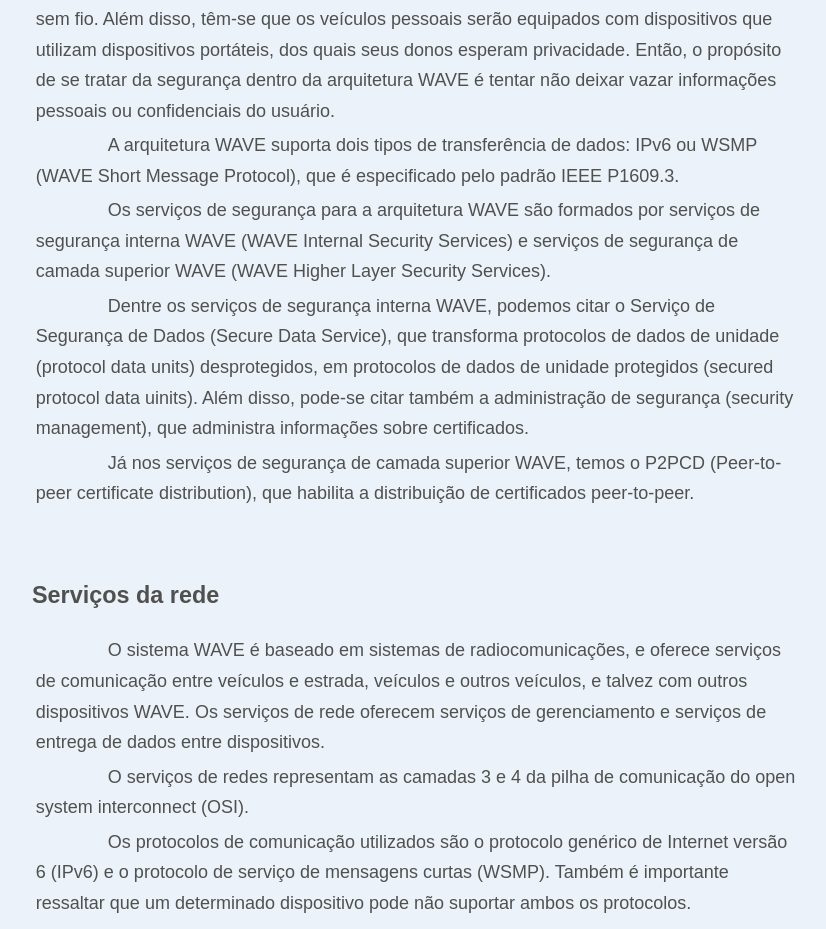
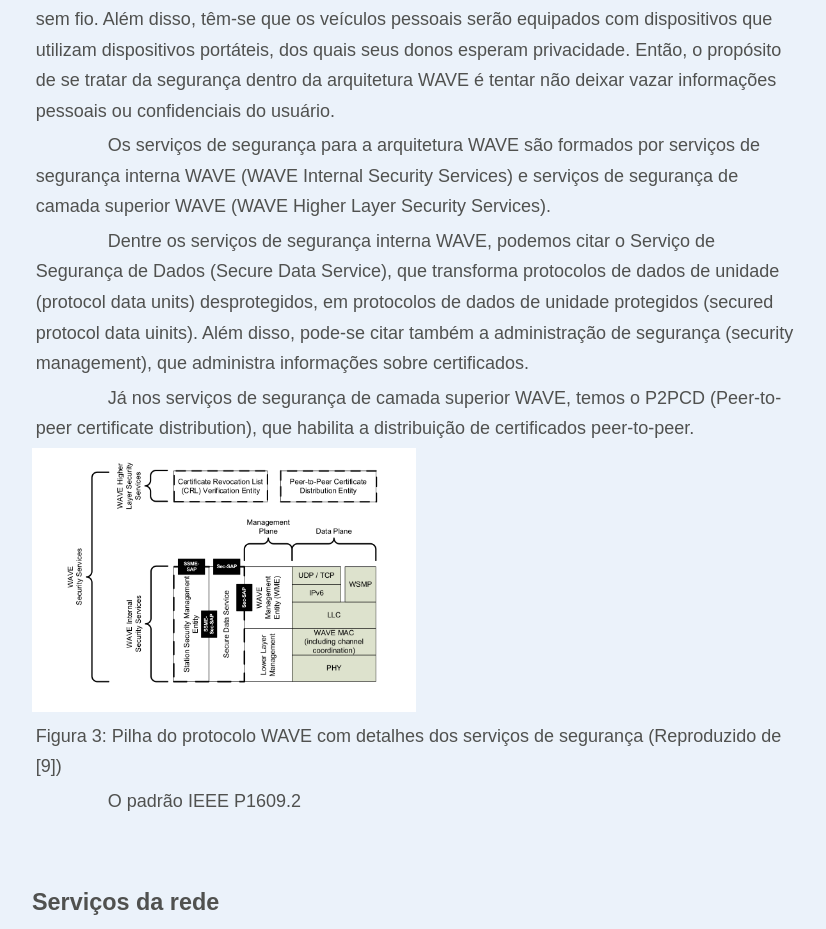
Before and after one commit to jvdavim/EEL879-Redes-de-Computadores-II, a plain HTML site: page index.html in a window 1280 px wide. Shown: the part 3785-4714 px from the top of the page, without its empty margins (224-1050 px from the left). Drawn offline with Linux system fonts and the light colour scheme.

Commit message:
Small changes in Security.
Added figure 3 to Security section and small reviews.

```diff
--- a/index.html
+++ b/index.html
@@ -78,11 +78,12 @@
 		<br>
 		<p> Para dar início a esta abordagem, é necessário saber sobre qual segurança está sendo tratada. Em Redes Veiculares, podemos nos referir à segurança do tráfego de dados da rede, assim como à segurança do motorista do veículo. Mesmo sabendo que existe uma relação direta entre as duas abordagens, esta seção se destinará a tratar do primeiro tipo de segurança, ou seja, da segurança relacionada ao tráfego de dados na rede. </p>
 		<p> O problema de segurança na WAVE se dá pela natureza insegura da comunicação sem fio. Além disso, têm-se que os veículos pessoais serão equipados com dispositivos que utilizam dispositivos portáteis, dos quais seus donos esperam privacidade. Então, o propósito de se tratar da segurança dentro da arquitetura WAVE é tentar não deixar vazar informações pessoais ou confidenciais do usuário. </p>
-		<p> A arquitetura WAVE suporta dois tipos de transferência de dados: IPv6 ou WSMP (WAVE Short Message Protocol), que é especificado pelo padrão IEEE P1609.3. </p>
 		<p> Os serviços de segurança para a arquitetura WAVE são formados por serviços de segurança interna WAVE (WAVE Internal Security Services) e serviços de segurança de camada superior WAVE (WAVE Higher Layer Security Services). </p>
 		<p> Dentre os serviços de segurança interna WAVE, podemos citar  o Serviço de Segurança de Dados (Secure Data Service), que transforma protocolos de dados de unidade (protocol data units) desprotegidos, em protocolos de dados de unidade protegidos (secured protocol data uinits). Além disso, pode-se citar também a administração de segurança (security management), que administra informações sobre certificados. </p>
     	<p> Já nos serviços de segurança de camada superior WAVE, temos o P2PCD (Peer-to-peer certificate distribution), que habilita a distribuição de certificados peer-to-peer. </p>
-    	<p>  </p>
+    	<img src="fig3.png" alt="Pilha Segurança" height="50%" width="50%">
+		<p style="text-indent: 0; text-align: left"> Figura 3: Pilha do protocolo WAVE com detalhes dos serviços de segurança (Reproduzido de [9]) </p>
+    	<p> O padrão IEEE P1609.2  </p>
 		<br>
 		<br>
 		<br>
@@ -142,6 +143,8 @@
 			<li> [7] MORGAN, Y. L.. Managing DSRC and WAVE Standards Operations in a V2V Scenario. Em International Journal of Vehicular Technology. Article ID 797405, 2010.</li>
 			<br>
 			<li> [8] IEEE Std 1609.3-2010. IEEE Standard for Wireless Access in Vehicular Environments (WAVE)—Networking Services. </li>
+			<br>
+			<li> [9] IEEE Std 1609.2-2016. IEEE Standard for Wireless Access in Vehicular Environments—Security Services for Applications and Management Messages. </li>
 		</ul>
 		<br>
 		<br>
```
